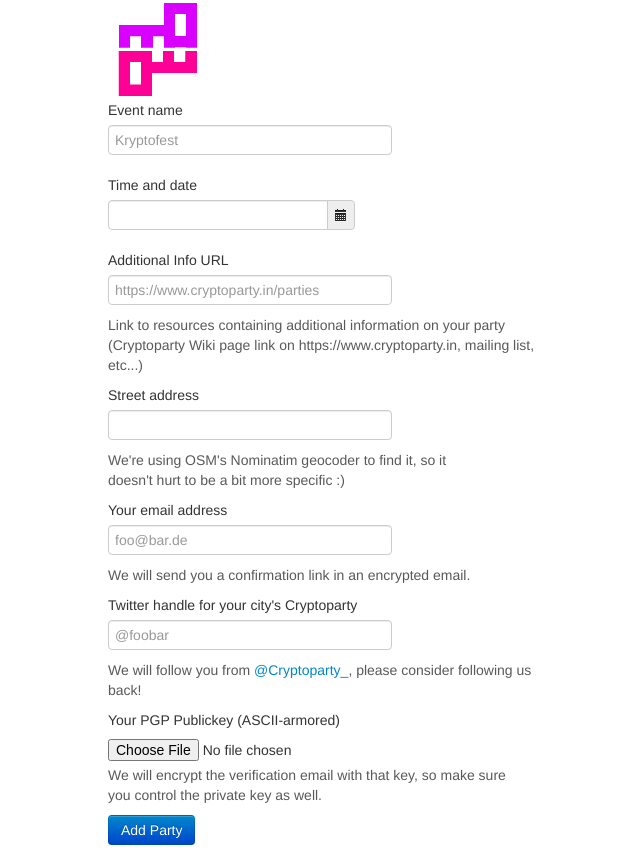
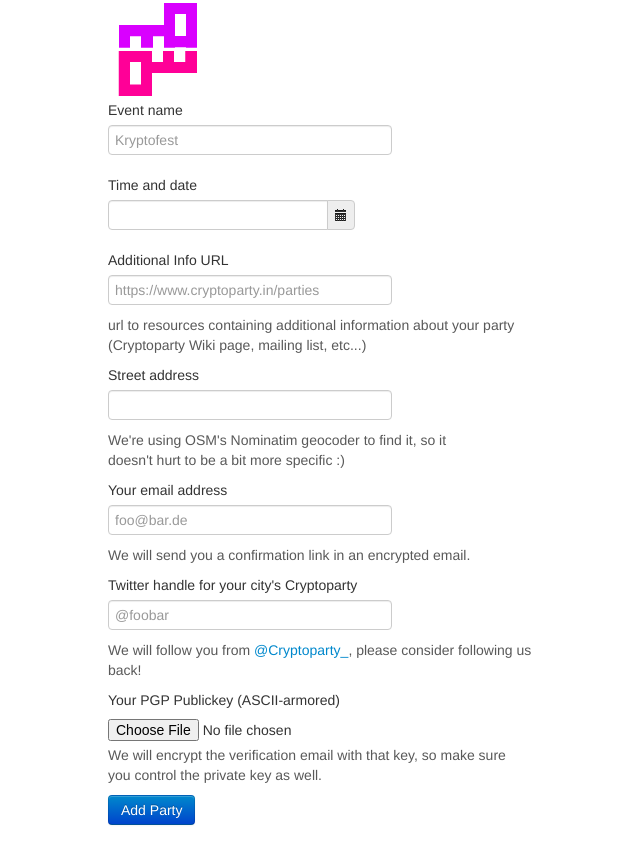
Before and after one commit to cryptoparty/cryptoparty.in, a Flask app: page /party/add in a window 1280 px wide. Shown: the whole page, without its empty margins (307-947 px from the left). After the commit the page ends 825 px from the top, so only its background shows below. Run offline with Flask 2, Linux system fonts and the light colour scheme; some libraries are stand-ins or nearby versions.

Commit message:
changed the text in the UI to improve readability and also changed the popup's link to #addparty rather than the wiki

```diff
--- a/cryptoparty/static/main.js
+++ b/cryptoparty/static/main.js
@@ -27,7 +27,8 @@ $(document).ready(function () {
     function onMapClick(e) {
         popup
             .setLatLng(e.latlng)
-            .setContent("There ain't no party like a #Cryptoparty <br><br>It looks like there is no party at <b>" + e.latlng.toString() + "</b><br><br>Why don't you <a href=\"http://www.cryptoparty.in/parties/howto\" target=\"_blank\">host your own?</a>")
+            .setContent("There ain't no party like a #Cryptoparty <br><br>It looks like there is no party at <b>" + e.latlng.toString() + "</b><br><br>Why don't you <a href=\"#addParty\" data-toggle=\"modal\">host your own?</a>")
+
             .openOn(map);
     }
 
--- a/cryptoparty/templates/add_party.html
+++ b/cryptoparty/templates/add_party.html
@@ -60,8 +60,8 @@
         <label class="control-label" for="textinput">Additional Info URL</label>
         <div class="controls">
         <input id="textinput" name="additional_info" placeholder="https://www.cryptoparty.in/parties" class="input-xlarge" type="text">
-        <p class="help-block">Link to resources containing additional information on your party <br>
-        (Cryptoparty Wiki page link on https://www.cryptoparty.in, mailing list, etc...)</p>
+        <p class="help-block">url to resources containing additional information about your party <br>
+        (Cryptoparty Wiki page, mailing list, etc...)</p>
         </div>
         </div>
 
```
